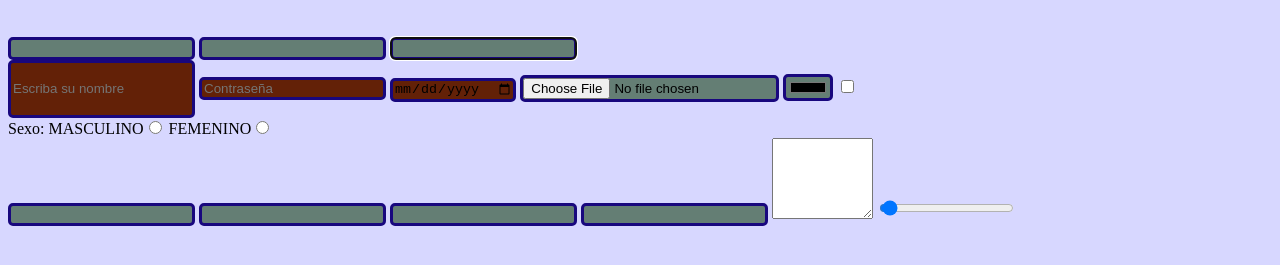
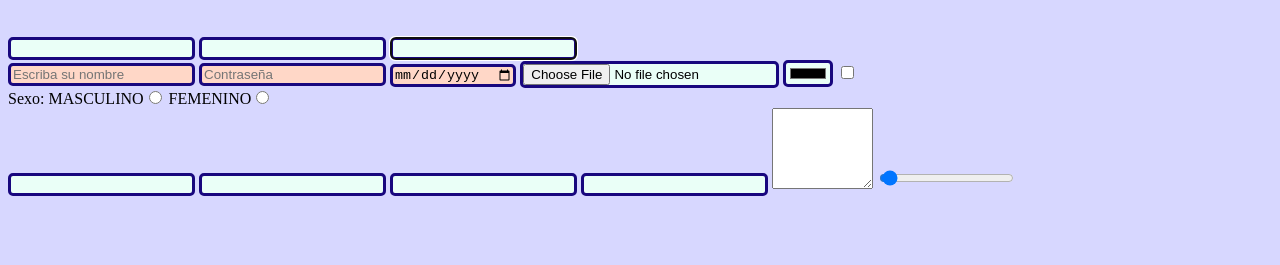
Before and after one commit to MorenoJuand08/ejmclases, a plain HTML site: page html/newform.html in a window 1280 px wide. Shown: the part 61-326 px from the top of the page. Drawn offline with Linux system fonts and the light colour scheme.

Commit message:
Add files updates

```diff
--- a/css/style.css
+++ b/css/style.css
@@ -14,15 +14,17 @@ tr:hover{
 input{
     border-radius: 5px;
     border: 3px solid rgb(24, 7, 126);
-    background-color: rgb(100, 126, 116);
+    background-color: rgb(234, 255, 247);
 }
 
 .tipoinputs{
-    background-color: rgb(99, 33, 7);
+    background-color: rgb(255, 215, 199);
 }
 
-#nombrepersona{
-    height: 50px;
+.inputs-2{
+    background-color: thistle;
+    font-family: fantasy;
+    font-size: small;
 }
 h1{
     background-color: rgb(13, 128, 128);
```
Also changed, not shown: html/form.html (+6 -0 lines), index.html (+5 -4 lines).
